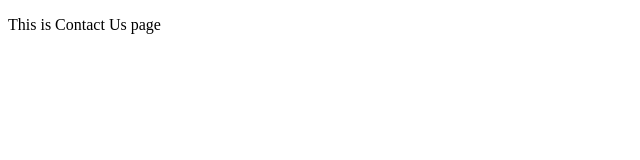
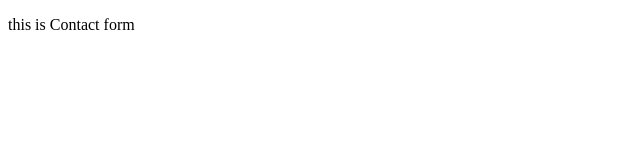
Before and after one commit to Shubham-buddy/myRepo, a plain HTML site: page Contactus.html in a window 1280 px wide. Shown: the full height of the page, 0-640 px from the left. Drawn offline with Linux system fonts and the light colour scheme.

Commit message:
Contact us page

```diff
--- a/Contactus.html
+++ b/Contactus.html
@@ -2,8 +2,8 @@
 <html lang="en">
 <head>
     <meta charset="UTF-8">
-    <title>Contact Us</title>
-    <p>This is Contact Us page</p>
+    <title>Contactus</title>
+    <p>this is Contact form</p>
 </head>
 <body>
 
```
